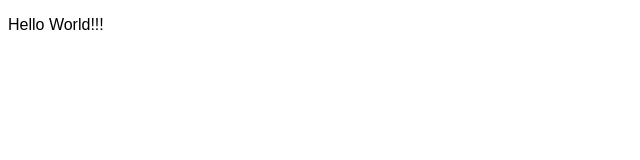
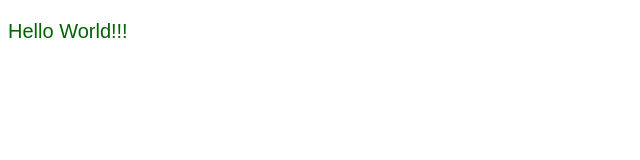
Before and after one commit to Nick19571101/myJavaScriptCourse, a plain HTML site: page index.html in a window 1280 px wide. Shown: the whole page, without its empty margins (0-640 px from the left). Drawn offline with Linux system fonts and the light colour scheme; a web font is replaced by a local one.

Commit message:
change style.css

```diff
--- a/style.css
+++ b/style.css
@@ -1,3 +1,5 @@
 body {
 	font-family: "Jaro", sans-serif;
+	color: darkgreen;
+	font-size: 20px;
 }
```
